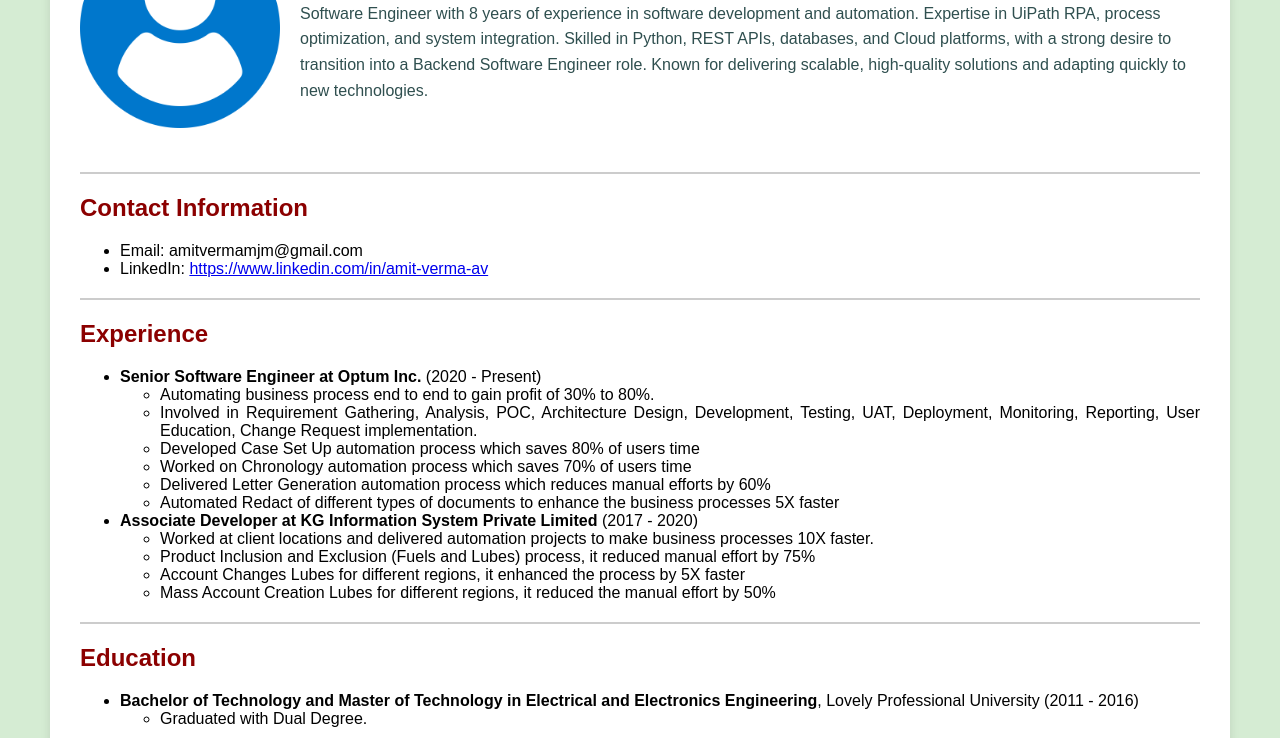
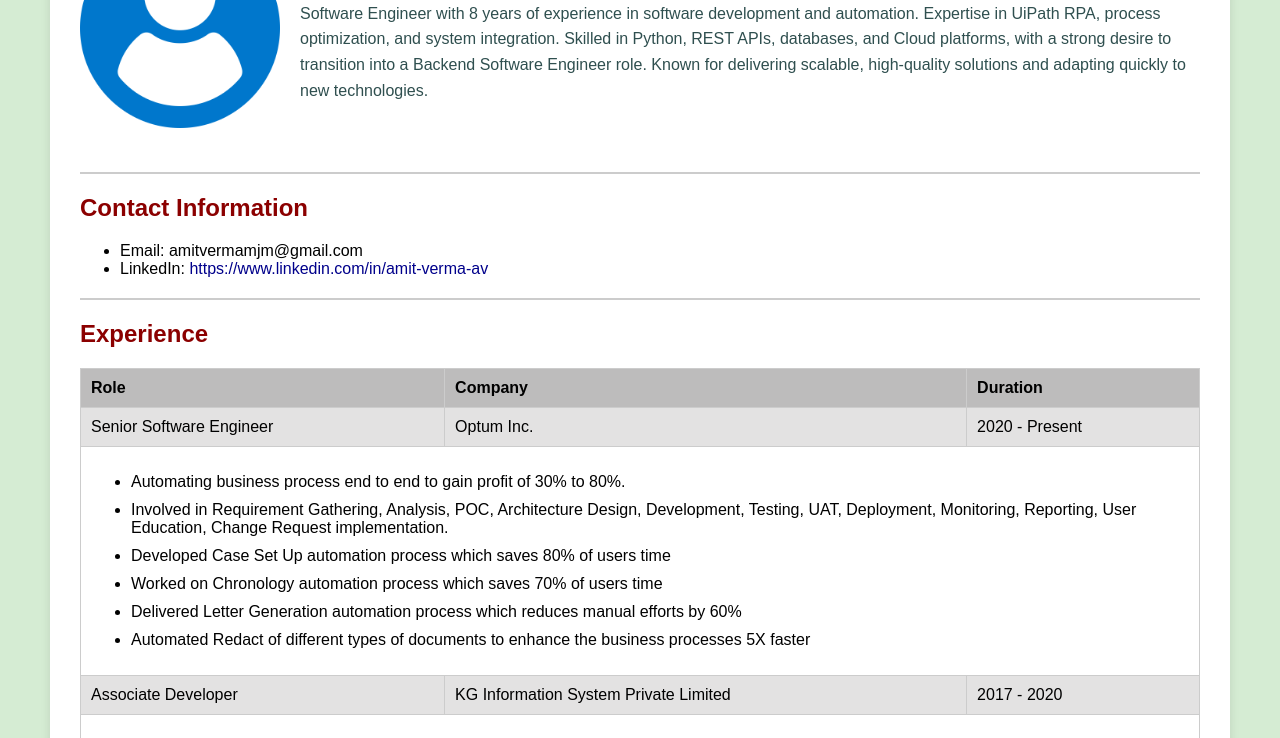
Before and after one commit to amitvermamjm/MyProfile, a plain HTML site: page index.html in a window 1280 px wide. Shown: the part 172-910 px from the top of the page. Drawn offline with Linux system fonts and the light colour scheme.

Commit message:
improved experience look

```diff
--- a/index.html
+++ b/index.html
@@ -39,9 +39,20 @@
         <hr class="divider">
 
         <h2>Experience</h2>
-        <ul>
-            <li><strong>Senior Software Engineer at Optum Inc.</strong> (2020 - Present)
-                <ul>
+        <table class="experience-table">
+            <tr>
+                <th>Role</th>
+                <th>Company</th>
+                <th>Duration</th>
+            </tr>
+            <tr>
+                <td>Senior Software Engineer</td>
+                <td>Optum Inc.</td>
+                <td>2020 - Present</td>
+            </tr>
+            <tr>
+                <td colspan="3">
+                    <ul class="experience-list">
                         <li>Automating business process end to end to gain profit of 30% to 80%.</li>
                         <li>Involved in Requirement Gathering, Analysis, POC, Architecture Design, Development, Testing,
                             UAT, Deployment, Monitoring, Reporting, User Education, Change Request implementation.</li>
@@ -51,17 +62,26 @@
                         <li>Automated Redact of different types of documents to enhance the business processes 5X faster
                         </li>
                     </ul>
-            </li>
-            <li><strong>Associate Developer at KG Information System Private Limited</strong> (2017 - 2020)
-                <ul>
+                </td>
+            </tr>
+            <tr>
+                <td>Associate Developer</td>
+                <td>KG Information System Private Limited</td>
+                <td>2017 - 2020</td>
+            </tr>
+            <tr>
+                <td colspan="3">
+                    <ul class="experience-list">
                         <li>Worked at client locations and delivered automation projects to make business processes 10X
                             faster.</li>
-                    <li>Product Inclusion and Exclusion (Fuels and Lubes) process, it reduced manual effort by 75%</li>
+                        <li>Product Inclusion and Exclusion (Fuels and Lubes) process, it reduced manual effort by 75%
+                        </li>
                         <li>Account Changes Lubes for different regions, it enhanced the process by 5X faster</li>
                         <li>Mass Account Creation Lubes for different regions, it reduced the manual effort by 50%</li>
                     </ul>
-            </li>
-        </ul>
+                </td>
+            </tr>
+        </table>
 
         <hr class="divider">
         <h2>Education</h2>
--- a/styles.css
+++ b/styles.css
@@ -67,3 +67,37 @@ p {
     box-shadow: 0 0 10px rgba(0, 0, 0, 0.1);
     text-align: justify
 }
+
+a {
+    color: darkblue;
+    text-decoration: none;
+}
+
+.experience-table {
+    width: 100%;
+    border-collapse: collapse;
+}
+
+.experience-table th, .experience-table td {
+    border: 1px solid #ccc;
+    padding: 10px;
+    text-align: left;
+}
+
+.experience-table th {
+    background-color: #bdbcbc;
+}
+
+.experience-table tr:nth-child(even) {
+    background-color: #e3e2e2;
+}
+
+.experience-list {
+    list-style-type: disc;
+    padding-left: 20px;
+}
+.experience-list li {
+    margin-left: 20px;
+    margin-right: 20px;
+    margin-bottom: 10px;
+}
```
Lines whose indentation alone changed are shown as unchanged.
